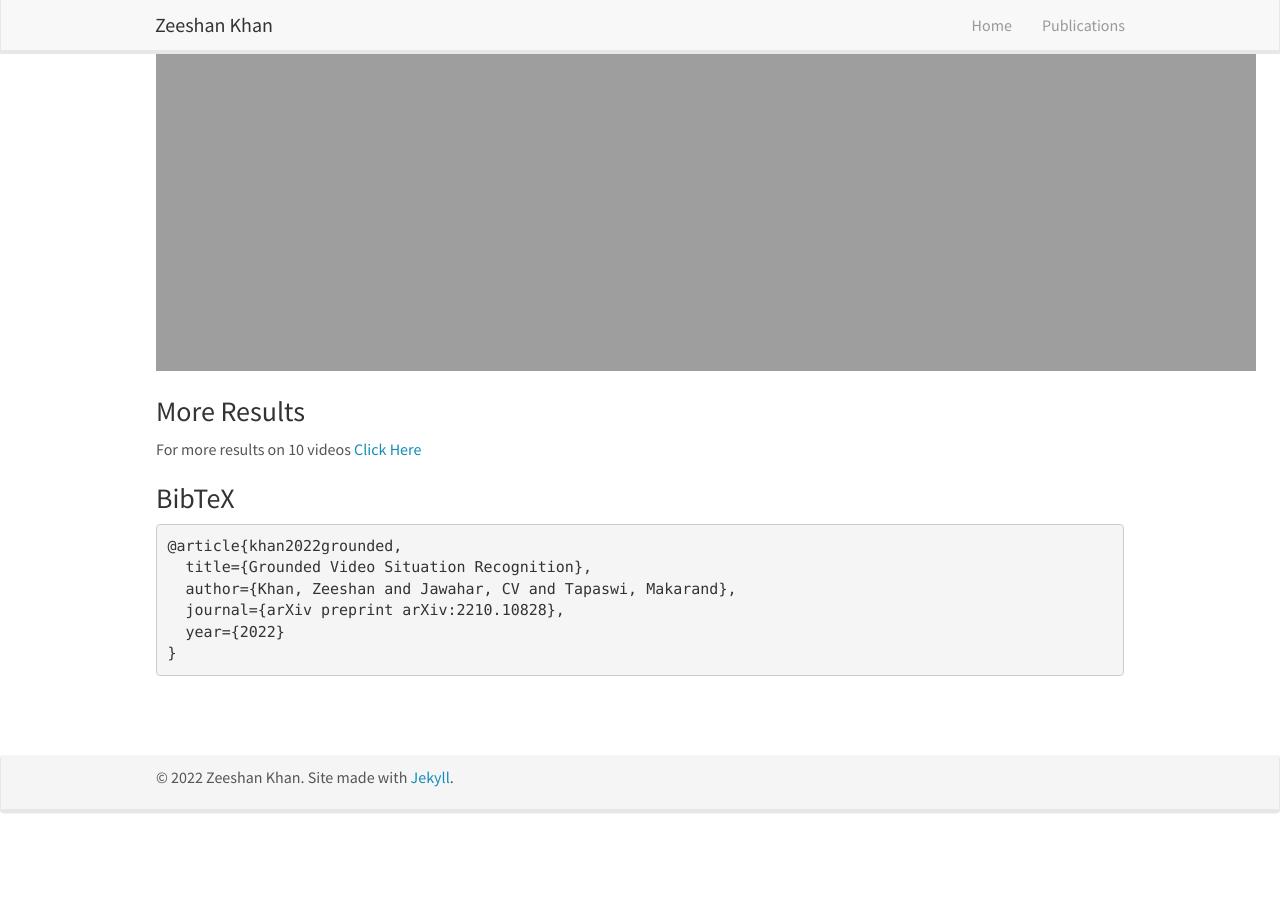
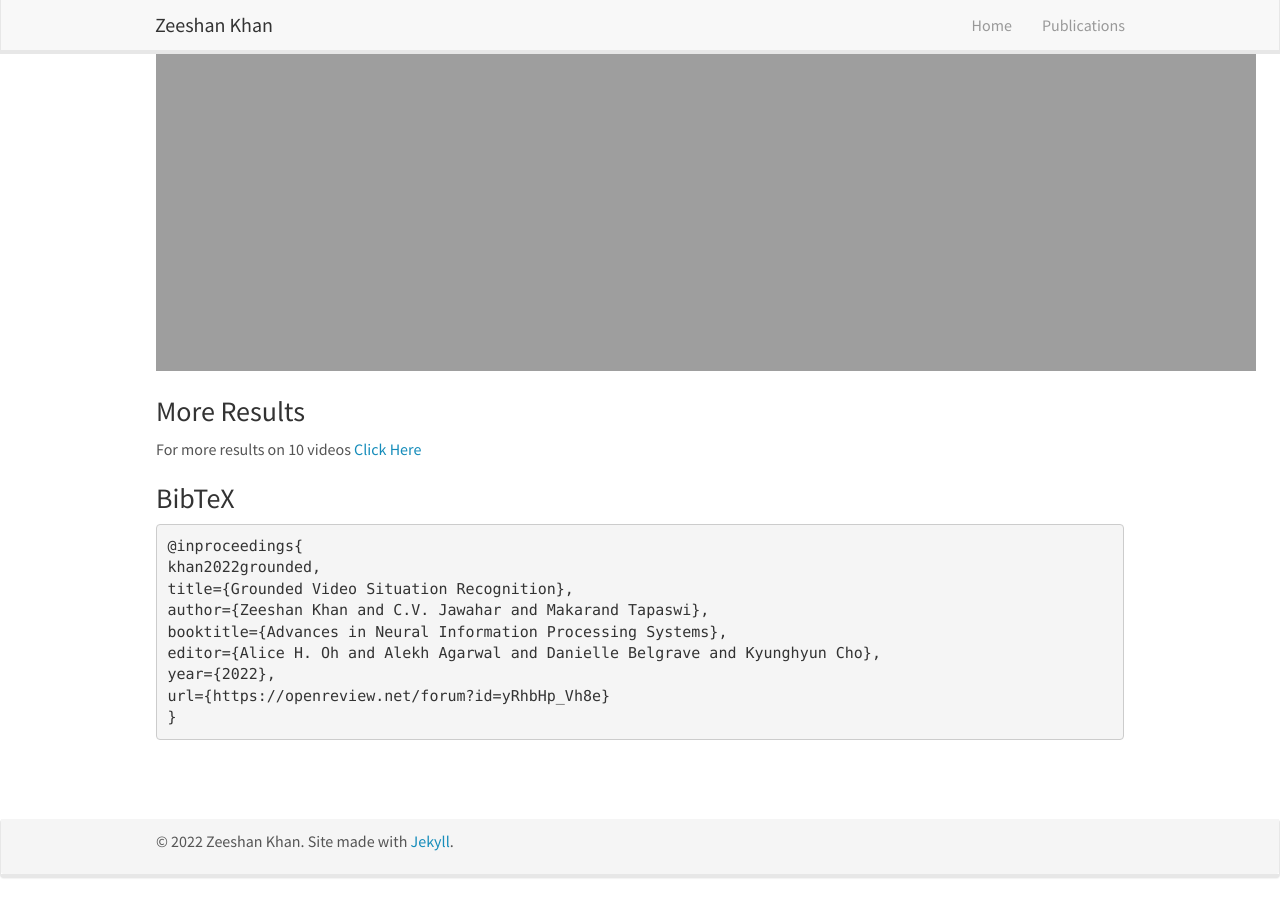
Before and after one commit to zeeshank95/zeeshank95.github.io, a Jekyll site: the page built from _pages/grvidsitu.md, in a window 1280 px wide and 900 px high, scrolled down 3238 px. Built offline with Jekyll 4.4.1, drawn with Linux system fonts in a browser that asks for light colours; nearby versions of some CDN libraries; before the commit the page ends 4073 px from its top, so only the background shows below that.

Commit message:
update bibtex

````diff
--- a/_pages/grvidsitu.md
+++ b/_pages/grvidsitu.md
@@ -123,11 +123,14 @@ For more results on 10 videos <a href="../grvidsitu/GVSR.html">Click Here</a>
 
 <h3>BibTeX</h3>
 ```
-@article{khan2022grounded,
-  title={Grounded Video Situation Recognition},
-  author={Khan, Zeeshan and Jawahar, CV and Tapaswi, Makarand},
-  journal={arXiv preprint arXiv:2210.10828},
-  year={2022}
+@inproceedings{
+khan2022grounded,
+title={Grounded Video Situation Recognition},
+author={Zeeshan Khan and C.V. Jawahar and Makarand Tapaswi},
+booktitle={Advances in Neural Information Processing Systems},
+editor={Alice H. Oh and Alekh Agarwal and Danielle Belgrave and Kyunghyun Cho},
+year={2022},
+url={https://openreview.net/forum?id=yRhbHp_Vh8e}
 }
 ```
 
````
Also changed, not shown: 2 other files.
